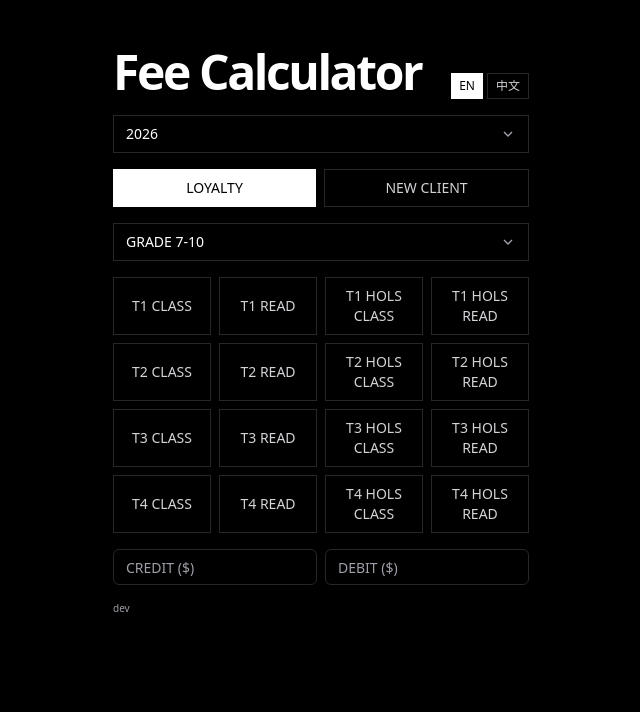
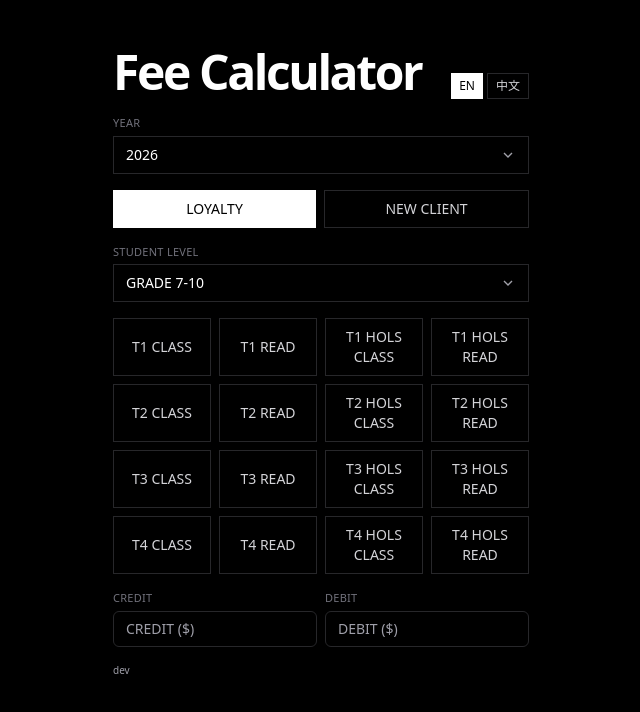
Before and after one commit to benaustralia/benhintoncalculator, a React (Vite) app: page / in a window 1280 px wide. Shown: the top 712 px of the page, without its empty margins (63-703 px from the left). Built offline with nearby package versions, Linux system fonts and the light colour scheme.

Commit message:
a11y phase 4: visible labels + form semantics
Year/Student level/Credit/Debit and per-slot Day/Duration controls get
real <label for> text instead of aria-label-only names, plus id/name
attributes and a form wrapper so browser/agent form semantics work.

```diff
--- a/plans/2026-08-29-agentic-a11y-phased-plan.md
+++ b/plans/2026-08-29-agentic-a11y-phased-plan.md
@@ -157,11 +157,22 @@ in `TermCalculator.tsx` remain, untouched).
 *Model: Sonnet, medium effort — small mechanical edits, but the zh label translations should be
 checked by Ben (linguist) rather than trusted blind.*
 
-- [ ] i18n: add `tr.labels` (`year`, `level`, `day`, `duration`, `credit`, `debit`, en + zh).
-- [ ] Small zinc-500 uppercase `<label for>` above each select/input; `id` + `name` on controls;
+- [x] i18n: add `tr.labels` (`year`, `level`, `day`, `duration`, `credit`, `debit`, en + zh).
+- [x] Small zinc-500 uppercase `<label for>` above each select/input; `id` + `name` on controls;
       drop the now-redundant `aria-label`s.
-- [ ] Wrap the input side in `<form onSubmit={e => e.preventDefault()}>` (safe because Phase 1
+- [x] Wrap the input side in `<form onSubmit={e => e.preventDefault()}>` (safe because Phase 1
       set `type="button"` everywhere).
+
+**Done 2026-08-29.** Year/Student level selects and Credit/Debit inputs labelled in `InputPanel.tsx`;
+per-slot Day/Duration selects in `TermCard.tsx` labelled with ids scoped by `idPrefix={slotKey}` so
+multiple active term cards don't collide on `id`. `zh` label for STUDENT LEVEL was reviewed and
+changed from 年级 (literally "grade") to 阶段 ("stage/level") since the select also covers VCE and
+ADULT, not just grade levels — Ben's call. `npx tsc --noEmit` and `npm run build` (incl. SSR
+prerender) both clean; the two pre-existing `TermCard.tsx` eslint unused-import errors are unrelated
+to this diff (confirmed present on a stash of this phase's changes). Verified in Chrome against the
+`vite preview` build: toggling T1 CLASS reveals the term card with visible DAY / DURATION labels
+above their selects, YEAR / STUDENT LEVEL / CREDIT / DEBIT labels render on load, and the quote
+still calculates ($656 for T1 CLASS Mondays 1hr).
 
 ## Phase 5 — URL state
 
--- a/src/components/InputPanel.tsx
+++ b/src/components/InputPanel.tsx
@@ -32,6 +32,7 @@ export function InputPanel({ lang, setLang, year, setYear, loyal, setLoyal, leve
   const si = "w-full px-3 py-2 bg-black border border-zinc-800 text-white text-sm";
   const focusRing = "focus-visible:outline-2 focus-visible:outline-white focus-visible:outline-offset-2";
   const btn = (on: boolean) => `flex-1 px-3 py-2 text-sm font-medium ${on ? S.on : S.off} ${focusRing}`;
+  const lbl = "block text-[11px] font-medium uppercase tracking-wide text-zinc-500 mb-1";
   const phDates = data.publicHolidays.map(h => h.date);
 
   const getRange = (slot: Slot) => {
@@ -43,7 +44,7 @@ export function InputPanel({ lang, setLang, year, setYear, loyal, setLoyal, leve
   };
 
   return (
-    <div className="space-y-4">
+    <form onSubmit={e => e.preventDefault()} className="space-y-4">
       <div className="flex items-baseline justify-between">
         <h1 className="text-4xl md:text-5xl font-black tracking-tighter">{tr.heading}</h1>
         <div className="flex gap-1 ml-4 shrink-0">
@@ -54,9 +55,12 @@ export function InputPanel({ lang, setLang, year, setYear, loyal, setLoyal, leve
           ))}
         </div>
       </div>
-      <select aria-label="Year" value={year} onChange={e => setYear(Number(e.target.value))} className={si}>
-        {getAvailableYears().map(y => <option key={y} value={y}>{y}</option>)}
-      </select>
+      <div>
+        <label htmlFor="year" className={lbl}>{tr.labels.year}</label>
+        <select id="year" name="year" value={year} onChange={e => setYear(Number(e.target.value))} className={si}>
+          {getAvailableYears().map(y => <option key={y} value={y}>{y}</option>)}
+        </select>
+      </div>
       <div className="flex gap-2">
         {[true, false].map(v => (
           <button key={String(v)} type="button" onClick={() => setLoyal(v)} aria-pressed={loyal === v} className={btn(loyal === v)}>
@@ -64,9 +68,12 @@ export function InputPanel({ lang, setLang, year, setYear, loyal, setLoyal, leve
           </button>
         ))}
       </div>
-      <select aria-label="Student level" value={level} onChange={e => setLevel(e.target.value as LevelKey)} className={si}>
-        {(Object.keys(LEVELS) as LevelKey[]).map(k => <option key={k} value={k}>{tr.levels[k]}</option>)}
-      </select>
+      <div>
+        <label htmlFor="level" className={lbl}>{tr.labels.level}</label>
+        <select id="level" name="level" value={level} onChange={e => setLevel(e.target.value as LevelKey)} className={si}>
+          {(Object.keys(LEVELS) as LevelKey[]).map(k => <option key={k} value={k}>{tr.levels[k]}</option>)}
+        </select>
+      </div>
       <div className="grid grid-cols-4 gap-2">
         {SLOTS.map(s => (
           <button key={s.key} type="button" onClick={() => toggle(s)} aria-pressed={active.includes(s.key)} className={`px-2 py-2 text-sm font-medium ${active.includes(s.key) ? S.on : S.off} ${focusRing}`}>
@@ -75,8 +82,14 @@ export function InputPanel({ lang, setLang, year, setYear, loyal, setLoyal, leve
         ))}
       </div>
       <div className="flex gap-2">
-        <Input value={globalCredit} onChange={e => setGlobalCredit(e.target.value)} placeholder={tr.creditPlaceholder} aria-label="Credit amount" className="bg-black border-zinc-800 text-white placeholder:text-zinc-400" />
-        <Input value={globalDebit} onChange={e => setGlobalDebit(e.target.value)} placeholder={tr.debitPlaceholder} aria-label="Debit amount" className="bg-black border-zinc-800 text-white placeholder:text-zinc-400" />
+        <div className="flex-1">
+          <label htmlFor="global-credit" className={lbl}>{tr.labels.credit}</label>
+          <Input id="global-credit" name="credit" value={globalCredit} onChange={e => setGlobalCredit(e.target.value)} placeholder={tr.creditPlaceholder} className="bg-black border-zinc-800 text-white placeholder:text-zinc-400" />
+        </div>
+        <div className="flex-1">
+          <label htmlFor="global-debit" className={lbl}>{tr.labels.debit}</label>
+          <Input id="global-debit" name="debit" value={globalDebit} onChange={e => setGlobalDebit(e.target.value)} placeholder={tr.debitPlaceholder} className="bg-black border-zinc-800 text-white placeholder:text-zinc-400" />
+        </div>
       </div>
       {[...active].sort((a, b) => SLOT_ORDER[a] - SLOT_ORDER[b]).map(k => {
         const c = configs[k]; if (!c) return null;
@@ -86,12 +99,12 @@ export function InputPanel({ lang, setLang, year, setYear, loyal, setLoyal, leve
           ? eachDayOfInterval({ start: parseISO(range.start), end: parseISO(range.end) }).map(d => format(d, "yyyy-MM-dd"))
           : undefined;
         return (
-          <TermCard key={k} label={tr.cardLabel(String(slot.n), slot.isHols, slot.isGR, year)} config={c} minDate={range.start} maxDate={range.end} onChange={u => updateConfig(k, u)} isGR={slot.isGR} isHols={slot.isHols} allHolDates={allHolDates} publicHolidays={phDates} lang={lang} />
+          <TermCard key={k} idPrefix={k} label={tr.cardLabel(String(slot.n), slot.isHols, slot.isGR, year)} config={c} minDate={range.start} maxDate={range.end} onChange={u => updateConfig(k, u)} isGR={slot.isGR} isHols={slot.isHols} allHolDates={allHolDates} publicHolidays={phDates} lang={lang} />
         );
       })}
       <div className="text-[10px] text-zinc-400">
         {(import.meta.env.VITE_COMMIT_REF || import.meta.env.VITE_GIT_COMMIT_SHA)?.substring(0, 7) || "dev"}
       </div>
-    </div>
+    </form>
   );
 }
--- a/src/components/TermCard.tsx
+++ b/src/components/TermCard.tsx
@@ -10,6 +10,7 @@ export type CardConfig = {
 };
 
 type Props = {
+  idPrefix: string;
   label: string;
   config: CardConfig;
   minDate: string;
@@ -22,8 +23,11 @@ type Props = {
   lang: Lang;
 };
 
-export function TermCard({ label, config, minDate, maxDate, onChange, isGR, isHols, allHolDates, publicHolidays, lang }: Props) {
+export function TermCard({ idPrefix, label, config, minDate, maxDate, onChange, isGR, isHols, allHolDates, publicHolidays, lang }: Props) {
   const tr = TRANSLATIONS[lang];
+  const lbl = "block text-[11px] font-medium uppercase tracking-wide text-zinc-500 mb-1";
+  const dayId = `${idPrefix}-day`;
+  const durId = `${idPrefix}-dur`;
 
   const toggleDate = (d: string) => {
     const sel = config.selectedDates;
@@ -36,9 +40,12 @@ export function TermCard({ label, config, minDate, maxDate, onChange, isGR, isHo
       {isHols ? (
         <>
           {!isGR && (
-            <select aria-label="Duration" value={config.dur} onChange={e => onChange({ dur: e.target.value })} className={S}>
+            <div>
+              <label htmlFor={durId} className={lbl}>{tr.labels.duration}</label>
+              <select id={durId} name="duration" value={config.dur} onChange={e => onChange({ dur: e.target.value })} className={S}>
                 {Object.entries(tr.durLabels).map(([k, v]) => <option key={k} value={k}>{v}</option>)}
               </select>
+            </div>
           )}
           <div className="flex flex-wrap gap-1">
             {(allHolDates || []).map(d => {
@@ -63,12 +70,18 @@ export function TermCard({ label, config, minDate, maxDate, onChange, isGR, isHo
         <>
           {!isGR && (
             <>
-              <select aria-label="Day of week" value={config.day} onChange={e => onChange({ day: e.target.value })} className={S}>
+              <div>
+                <label htmlFor={dayId} className={lbl}>{tr.labels.day}</label>
+                <select id={dayId} name="day" value={config.day} onChange={e => onChange({ day: e.target.value })} className={S}>
                   {tr.days.map(d => <option key={d} value={d}>{tr.dayDisplay(d)}</option>)}
                 </select>
-              <select aria-label="Duration" value={config.dur} onChange={e => onChange({ dur: e.target.value })} className={S}>
+              </div>
+              <div>
+                <label htmlFor={durId} className={lbl}>{tr.labels.duration}</label>
+                <select id={durId} name="duration" value={config.dur} onChange={e => onChange({ dur: e.target.value })} className={S}>
                   {Object.entries(tr.durLabels).map(([k, v]) => <option key={k} value={k}>{v}</option>)}
                 </select>
+              </div>
             </>
           )}
           <div className="flex gap-2">
--- a/src/i18n/translations.ts
+++ b/src/i18n/translations.ts
@@ -40,6 +40,14 @@ export type Translations = {
   copyQuote: string;
   copied: string;
   pageTitle: string;
+  labels: {
+    year: string;
+    level: string;
+    day: string;
+    duration: string;
+    credit: string;
+    debit: string;
+  };
 };
 
 const DAYS = ["Monday", "Tuesday", "Wednesday", "Thursday", "Friday", "Saturday", "Sunday"];
@@ -97,6 +105,7 @@ export const EN: Translations = {
   copyQuote: "Copy quote",
   copied: "Copied",
   pageTitle: "TutorTerm Calculator",
+  labels: { year: "Year", level: "Student level", day: "Day", duration: "Duration", credit: "Credit", debit: "Debit" },
 };
 
 export const ZH: Translations = {
@@ -150,6 +159,7 @@ export const ZH: Translations = {
   copyQuote: "复制报价",
   copied: "已复制",
   pageTitle: "学费计算器",
+  labels: { year: "年份", level: "阶段", day: "星期", duration: "时长", credit: "抵扣金额", debit: "额外费用" },
 };
 
 export const TRANSLATIONS: Record<Lang, Translations> = { en: EN, zh: ZH };
```
Lines whose indentation alone changed are shown as unchanged.
